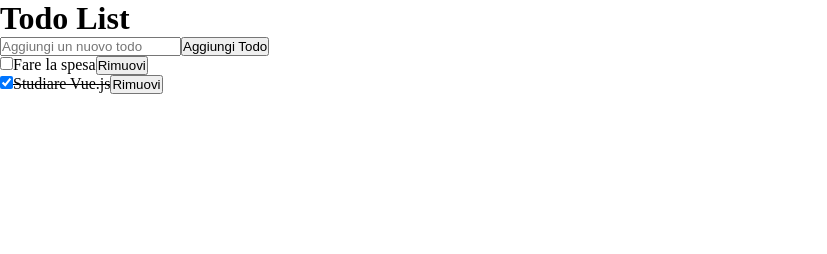
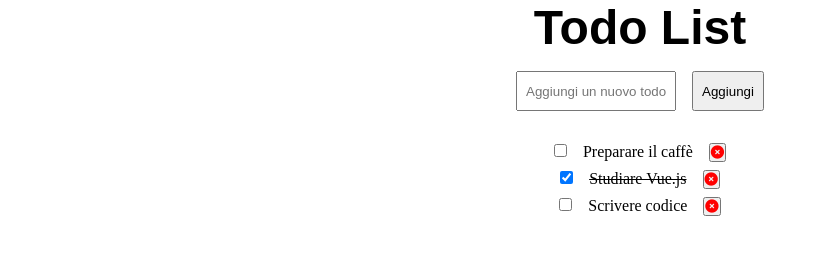
Before and after one commit to Alessandro9827/vue-todolist, a plain HTML site: page index.html in a window 1280 px wide. Shown: the whole page, without its empty margins (0-827 px from the left). Drawn offline with nearby package versions, Linux system fonts and the light colour scheme.

Commit message:
added min. style css

```diff
--- a/css/style.css
+++ b/css/style.css
@@ -4,5 +4,43 @@
     box-sizing: border-box;
 }
 
+h1 {
+    text-align: center;
+    font-size: 3rem;
+    font-family: sans-serif;
+    margin-bottom: 1rem;
+}
+.input-container {
+    display: flex;
+    justify-content: center;
+}
+
+#input-text {
+    margin-right: 1rem;
+    margin-bottom: 2rem;
+    width: 10rem;
+    height: 2.5rem;
+    padding: 0.5rem;
+}
+
+#add-button {
+    padding: .5rem;
+    margin-bottom: 2rem;
+}
+
+#list-todo {
+    list-style: none;
+    text-align: center;
+}
+
+#list-todo li {
+    margin-bottom: 0.5rem;
+}
+
+span {
+    padding: 0 1rem;
+}
+
 .completed {
     text-decoration: line-through;
+}
--- a/index.html
+++ b/index.html
@@ -12,15 +12,19 @@
 <body>
     <div id="app">
         <h1>Todo List</h1>
+        <div class="input-container">
+            <input id="input-text" v-model="newToDoEl" @keyup.enter="addTodo" placeholder="Aggiungi un nuovo todo">
+            <button id="add-button" @click="addTodo">Aggiungi</button>
+        </div>
 
-        <input v-model="newToDoEl" @keyup.enter="addTodo" placeholder="Aggiungi un nuovo todo">
-        <button @click="addTodo">Aggiungi Todo</button>
 
-        <ul>
+        <ul id="list-todo">
           <li v-for="(todo, index) in toDoList" :key="index">
             <input type="checkbox" v-model="todo.done">
             <span :class="{ 'completed': todo.done }">{{ todo.text }}</span>
-            <button @click="removeTodo(index)">Rimuovi</button>
+            <button @click="removeTodo(index)">
+                <i class="fa-solid fa-circle-xmark" style="color: #ff0000;"></i>
+            </button>
           </li>
         </ul>
       </div>
--- a/js/script.js
+++ b/js/script.js
@@ -17,8 +17,9 @@ createApp({
     return {
       newToDoEl: "",
       toDoList: [
-        { text: 'Fare la spesa', done: false },
+        { text: 'Preparare il caffè', done: false },
         { text: 'Studiare Vue.js', done: true },
+        { text: 'Scrivere codice', done: false },
       ]
     };
   },
```
